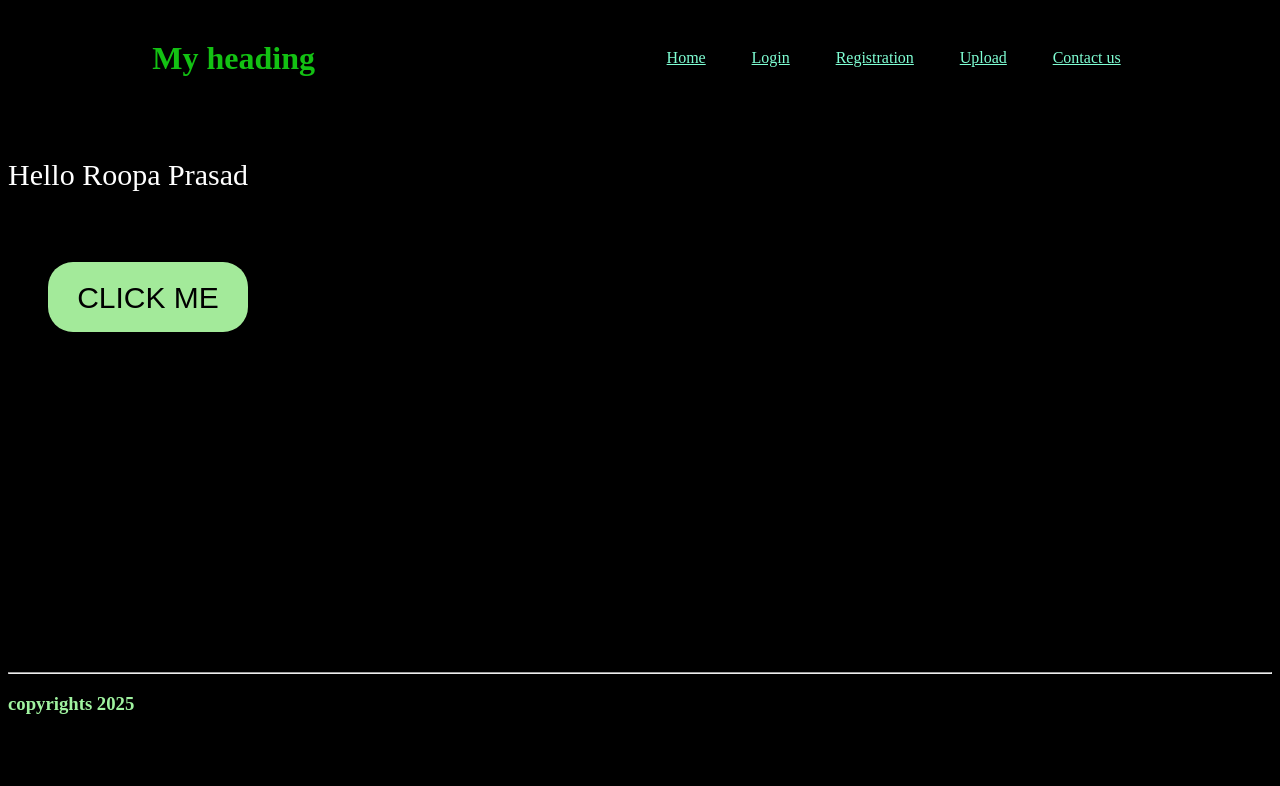
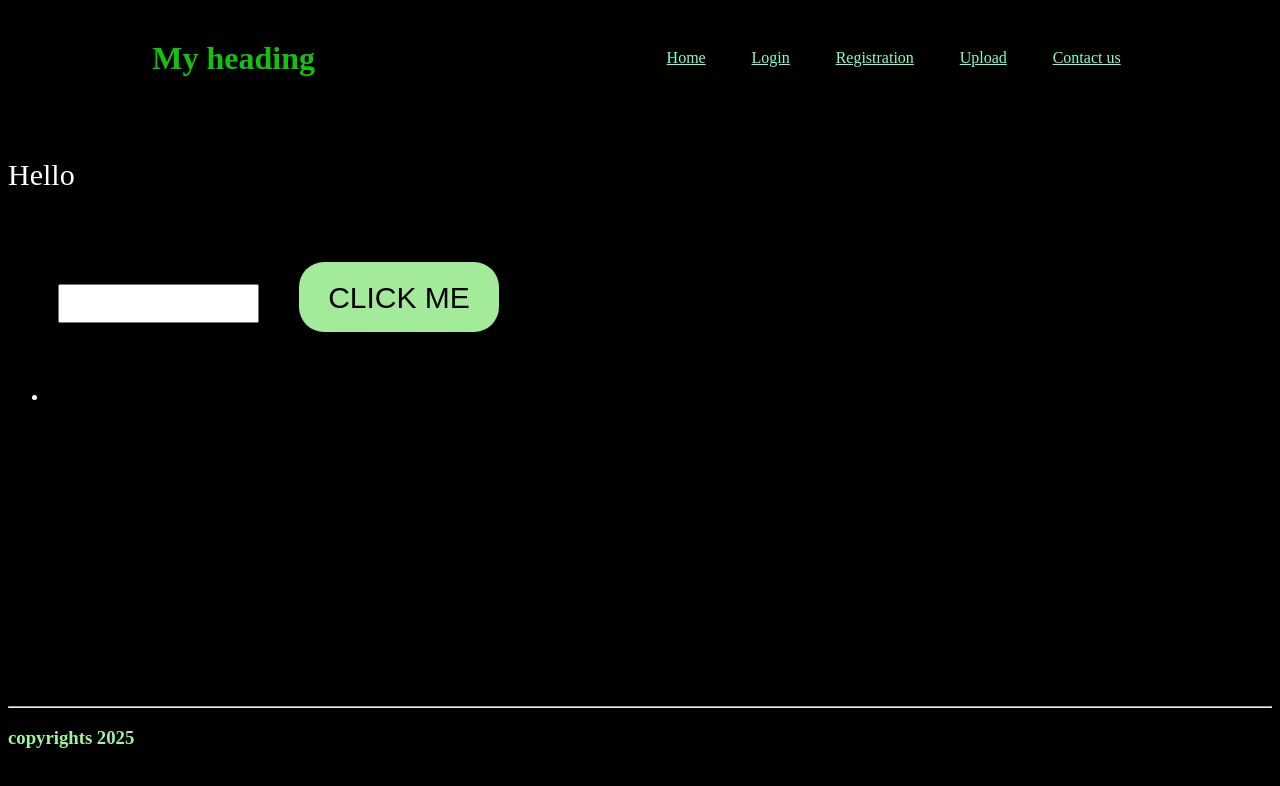
Before and after one commit to Prasadpoojary/learn-react, a React (Vite) app: page / in a window 1280 px wide. Both pictures are taken after a click on the button "CLICK ME". Shown: the top 786 px of the page. Built offline with nearby package versions, Linux system fonts and the light colour scheme.

Commit message:
hooks : useState todo example

```diff
--- a/src/components/section/Section.jsx
+++ b/src/components/section/Section.jsx
@@ -5,22 +5,34 @@ const Section = () => {
 
   // useState(default_value) which returns a list [current_value, setValue_function]
 
-    const [name,setName]=useState("Roopa")
+    const [input,setInput]=useState()
+
+    const [todos,setTodos]=useState([])
+
 
     const handleClick=()=>
     {
-      //  setName("Prasad")
-      setName((prev)=> { return `${prev} Prasad`})
+        setTodos((prev)=>{return [...prev,input]})
+
+        // prev =["Prasad","Anu"]
+        // input = Aadya
+        // [...prev,input] =["Prasad","Anu","Aadya"]
+       // console.log(todos);
     }
+
 
   return (
     <section>
         <div className="container">
-            <p>Hello {name}</p>
+            <p>Hello {input}</p>
         </div>
         <div>
+            <input type="text" onChange={(e)=>setInput(e.target.value)} />
             <button onClick={handleClick}>CLICK ME</button>
         </div>
+        <ul>
+          { todos.map((item)=>{return <li key={item}>{item}</li>})}
+        </ul>
     </section>
   )
 }
--- a/src/components/section/sectionStyle.css
+++ b/src/components/section/sectionStyle.css
@@ -17,3 +17,9 @@ button
     border-radius: 25px;
     cursor: pointer;
 }
+
+input
+{
+    padding:10px;
+    margin-left: 50px;
+}
```
